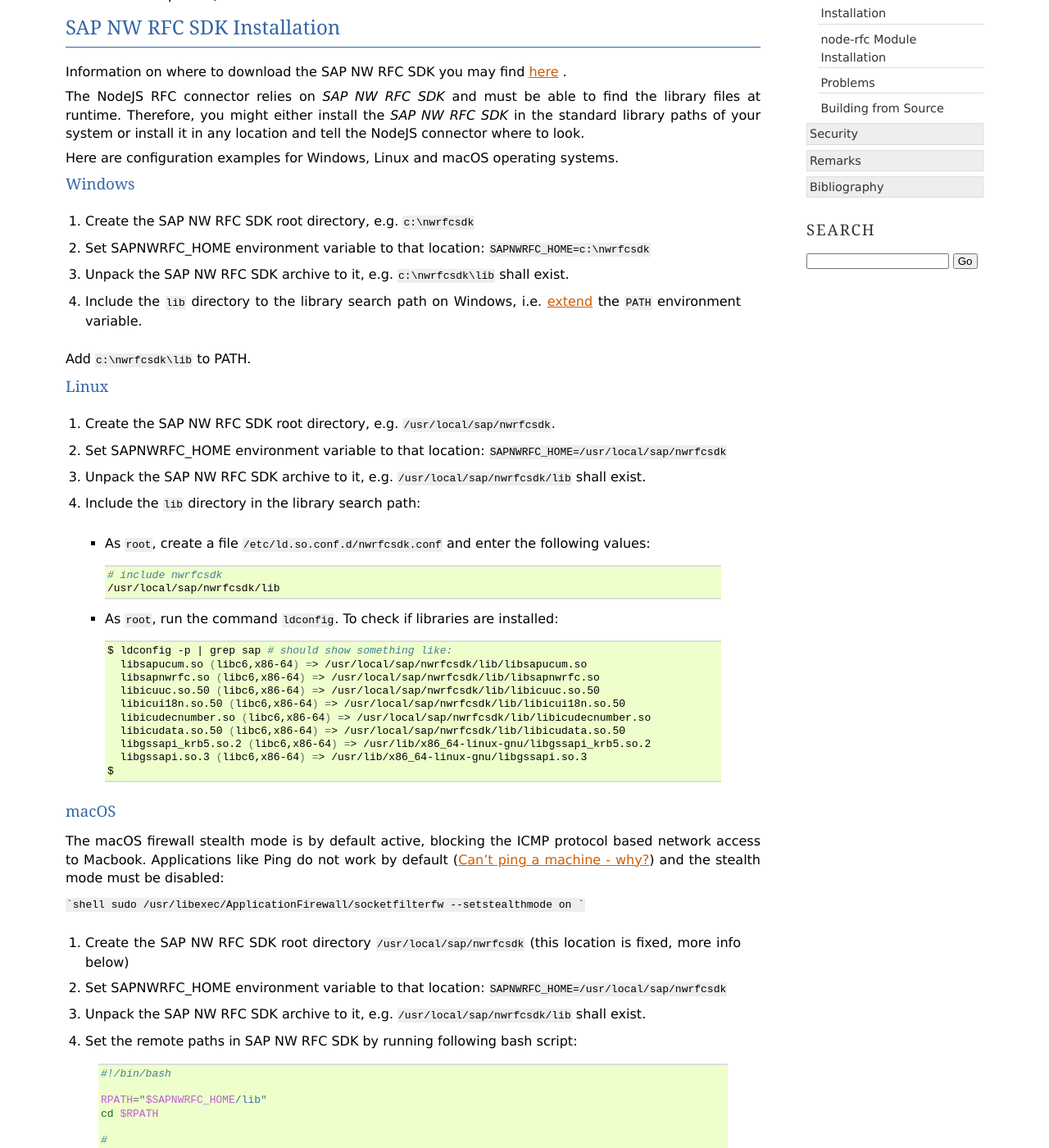
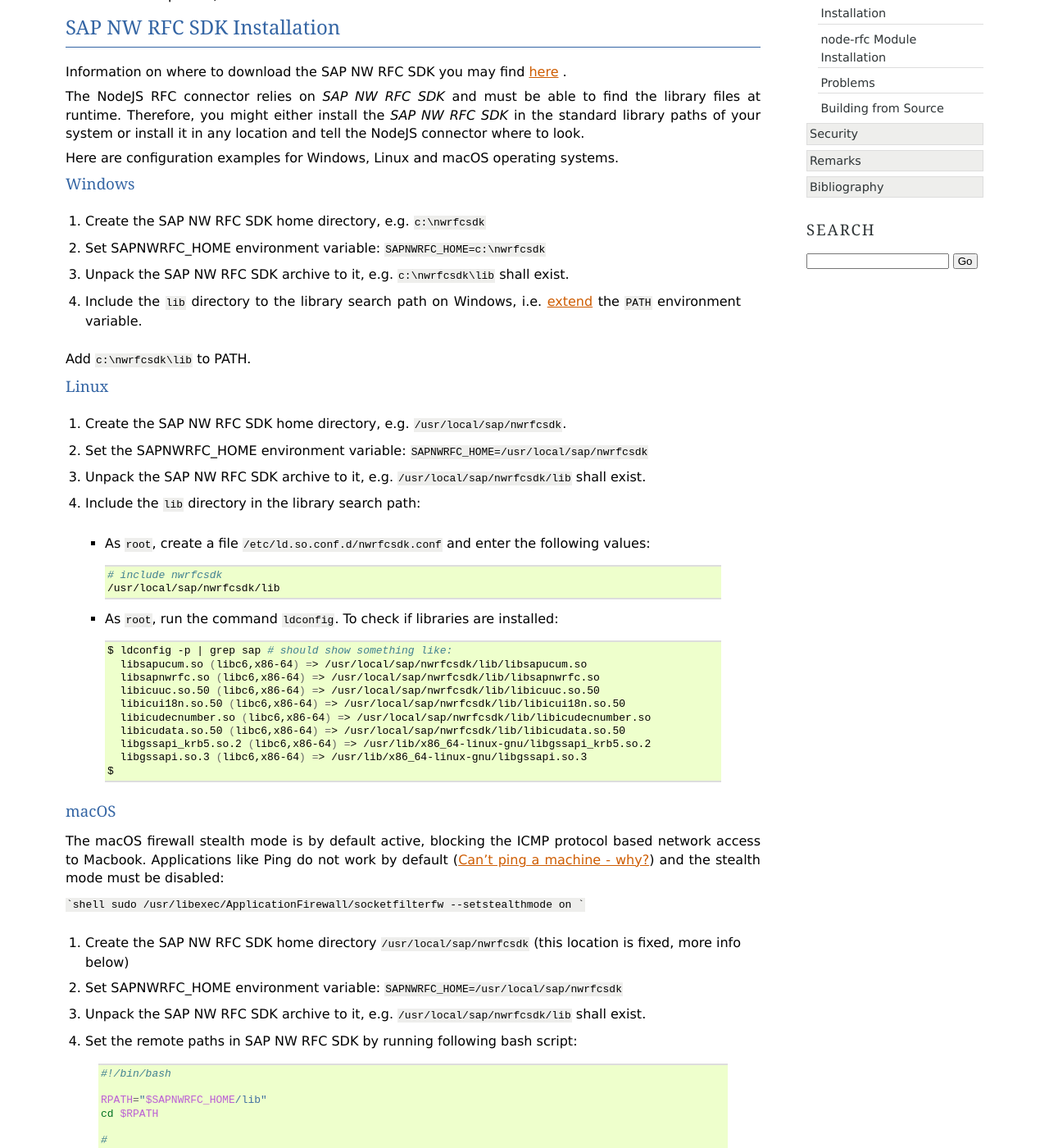
Before and after one commit to SAP/node-rfc, a Sphinx documentation site: the page built from doc/install.rst, in a window 1280 px wide and 1400 px high, scrolled down 261 px. Shown: the whole window at 82% size. Built offline with Sphinx 7.4.7, drawn with Linux system fonts in a browser that asks for light colours.

Commit message:
documentation

````diff
--- a/doc/install.rst
+++ b/doc/install.rst
@@ -27,8 +27,8 @@
 Windows
 -------
 
-1. Create the SAP NW RFC SDK root directory, e.g. ``c:\nwrfcsdk``
-2. Set SAPNWRFC_HOME environment variable to that location: ``SAPNWRFC_HOME=c:\nwrfcsdk``
+1. Create the SAP NW RFC SDK home directory, e.g. ``c:\nwrfcsdk``
+2. Set SAPNWRFC_HOME environment variable: ``SAPNWRFC_HOME=c:\nwrfcsdk``
 3. Unpack the SAP NW RFC SDK archive to it, e.g. ``c:\nwrfcsdk\lib`` shall exist.
 4. Include the ``lib`` directory to the library search path on Windows, i.e.
    :ref:`extend<install-problems-envvar-win>` the ``PATH`` environment variable.
@@ -38,8 +38,8 @@
 Linux
 -----
 
-1. Create the SAP NW RFC SDK root directory, e.g. ``/usr/local/sap/nwrfcsdk``.
-2. Set SAPNWRFC_HOME environment variable to that location: ``SAPNWRFC_HOME=/usr/local/sap/nwrfcsdk``
+1. Create the SAP NW RFC SDK home directory, e.g. ``/usr/local/sap/nwrfcsdk``.
+2. Set the SAPNWRFC_HOME environment variable: ``SAPNWRFC_HOME=/usr/local/sap/nwrfcsdk``
 3. Unpack the SAP NW RFC SDK archive to it, e.g. ``/usr/local/sap/nwrfcsdk/lib`` shall exist.
 4. Include the ``lib`` directory in the library search path:
 
@@ -77,8 +77,8 @@
 sudo /usr/libexec/ApplicationFirewall/socketfilterfw --setstealthmode on
 ```
 
-1. Create the SAP NW RFC SDK root directory ``/usr/local/sap/nwrfcsdk`` (this location is fixed, more info below)
-2. Set SAPNWRFC_HOME environment variable to that location: ``SAPNWRFC_HOME=/usr/local/sap/nwrfcsdk``
+1. Create the SAP NW RFC SDK home directory ``/usr/local/sap/nwrfcsdk`` (this location is fixed, more info below)
+2. Set SAPNWRFC_HOME environment variable: ``SAPNWRFC_HOME=/usr/local/sap/nwrfcsdk``
 3. Unpack the SAP NW RFC SDK archive to it, e.g. ``/usr/local/sap/nwrfcsdk/lib`` shall exist.
 4. Set the remote paths in SAP NW RFC SDK by running following bash script:
 
````
